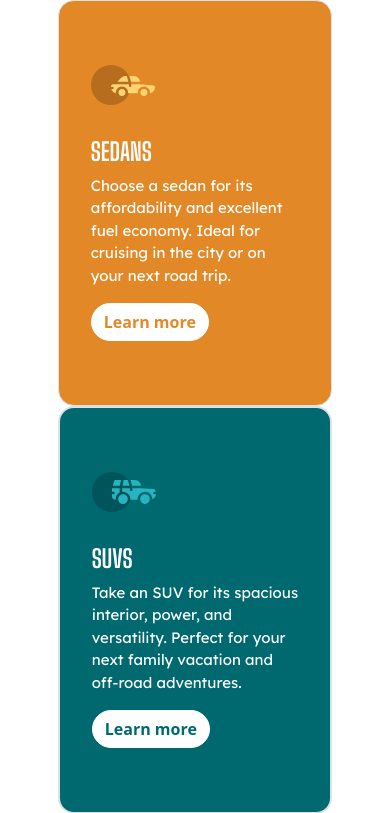
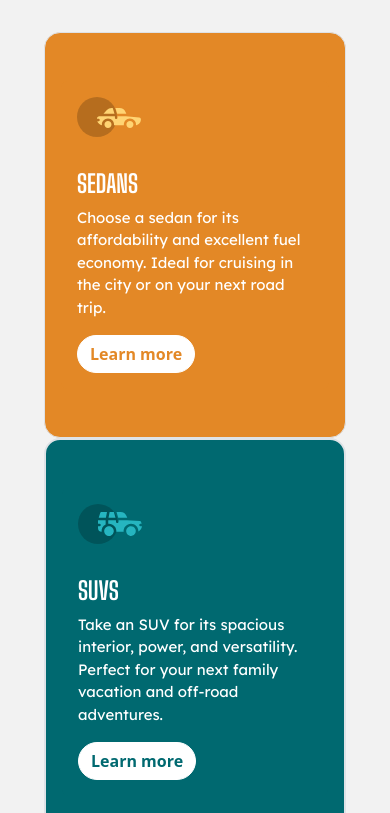
Before and after one commit to damaris-cubos-rosas/3-column-card-challenge, a plain HTML site: page index.html in a window 390 px wide. Shown: the top 813 px of the page. Drawn offline with nearby package versions, Linux system fonts and the light colour scheme.

Commit message:
feat:Add justify-content-center and padding

```diff
--- a/css/style.css
+++ b/css/style.css
@@ -1,3 +1,7 @@
+body {
+  background-color: hsl(0, 0%, 95%);
+}
+
 .card-title {
   font-family: "Big Shoulders Display", cursive;
 }
@@ -49,9 +53,13 @@
   align-self: baseline;
 }
 
+@media screen and (min-width:768px) {
+  .row {
+    padding: 7rem 15rem;
+  }
+}
 @media screen and (max-width: 576px) {
-  .col-12 {
-    width: 75%;
-    margin: 0 auto;
+  .row {
+    padding: 2rem;
   }
 }/*# sourceMappingURL=style.css.map */
--- a/index.html
+++ b/index.html
@@ -16,9 +16,9 @@
 
 </head>
 
-<body>
-  <div class="container">
-    <div class="row g-0">
+<body class="d-flex justify-content-center align-items-center">
+  <div class="container d-flex justify-content-center align-items-center">
+    <div class="row d-flex justify-content-center align-items-center g-0">
       <div class="col-12 col-lg-4 bg-card-1 border border-1 px-3 py-5">
         <div class="card bg-card-1 border-0">
           <img class="m-3" src="images/icon-sedans.svg" alt="sedans-icon" style="max-width: 4rem;">
@@ -59,7 +59,6 @@
       </div>
     </div>
   </div>
-  </div>
 
 
   <script src="https://cdn.jsdelivr.net/npm/bootstrap@5.3.0-alpha1/dist/js/bootstrap.bundle.min.js"
```
